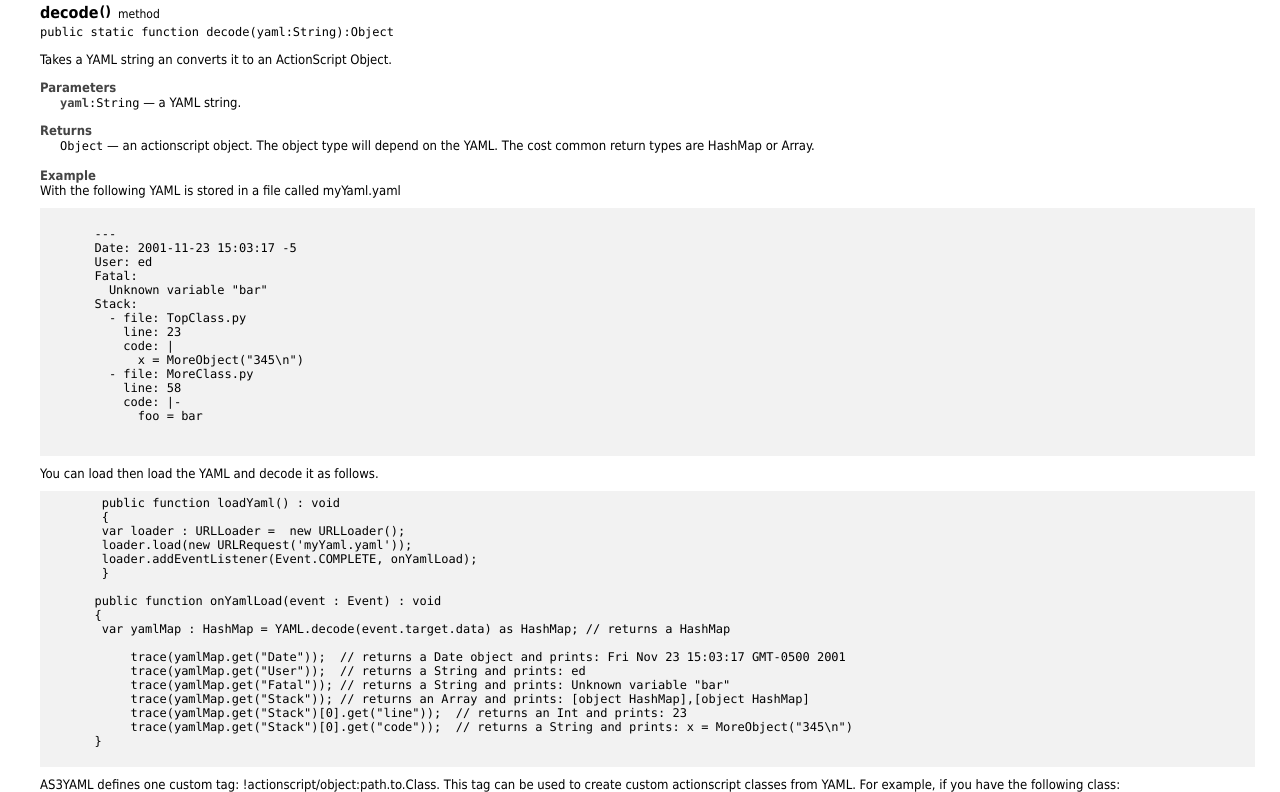
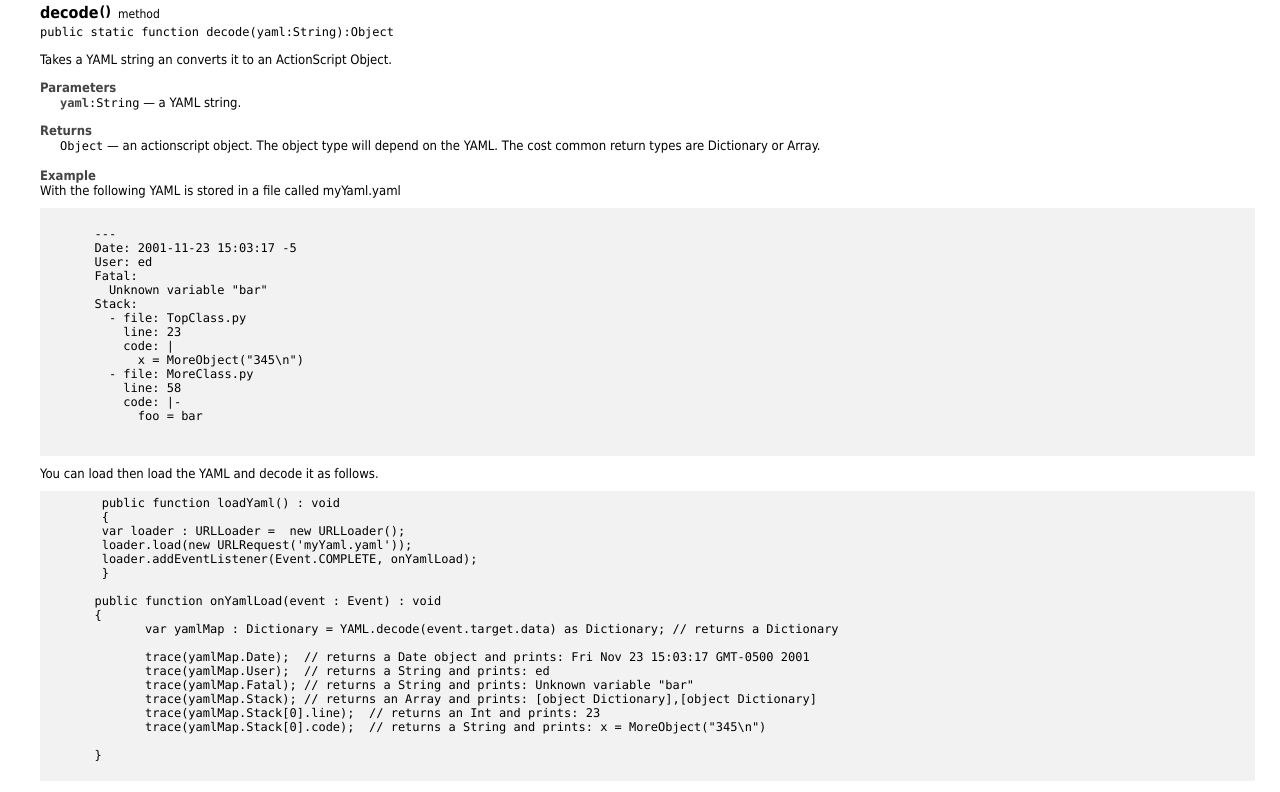
Before and after one commit to PBMCube/as3yaml, a plain HTML site: page docs/org/as3yaml/YAML.html in a window 1280 px wide. Shown: the part 736-1528 px from the top of the page. Drawn offline with Linux system fonts and the light colour scheme.

Commit message:
updating to asdoc to note that decode now returns Dictionary objects instead of HashMaps.

```diff
--- a/docs/org/as3yaml/YAML.html
+++ b/docs/org/as3yaml/YAML.html
@@ -81,7 +81,7 @@ if (!isEclipse() || window.name != ECLIPSE_FRAME_NAME) {titleBar_setSubTitle("Cl
 <tr class="">
 <td class="summaryTablePaddingCol">&nbsp;</td><td class="summaryTableInheritanceCol">&nbsp;</td><td class="summaryTableSignatureCol">
 <div class="summarySignature">
-<a class="signatureLink" href="#load()">load</a>(io:StringReader, fact:YAMLFactory, cfg:YAMLConfig):Object</div>
+<a class="signatureLink" href="#load()">load</a>(io:String, fact:YAMLFactory, cfg:YAMLConfig):Object</div>
 <div class="summaryTableDescription">[static]</div>
 </td><td class="summaryTableOwnerCol">YAML</td>
 </tr>
@@ -138,7 +138,7 @@ showHideInherited();
 <table border="0" cellspacing="0" cellpadding="0">
 <tr>
 <td width="20"></td><td><code>Object</code> &mdash; an actionscript object. The object type will depend on the YAML.
-                The cost common return types are HashMap or Array.
+                The cost common return types are Dictionary or Array.
 
      </td>
 </tr>
@@ -180,14 +180,15 @@ showHideInherited();
 
   public function onYamlLoad(event : Event) : void
   {
-   var yamlMap : HashMap = YAML.decode(event.target.data) as HashMap; // returns a HashMap
+	 var yamlMap : Dictionary = YAML.decode(event.target.data) as Dictionary; // returns a Dictionary
 
-       trace(yamlMap.get("Date"));  // returns a Date object and prints: Fri Nov 23 15:03:17 GMT-0500 2001
-       trace(yamlMap.get("User"));  // returns a String and prints: ed
-       trace(yamlMap.get("Fatal")); // returns a String and prints: Unknown variable "bar"
-       trace(yamlMap.get("Stack")); // returns an Array and prints: [object HashMap],[object HashMap]
-       trace(yamlMap.get("Stack")[0].get("line"));  // returns an Int and prints: 23
-       trace(yamlMap.get("Stack")[0].get("code"));  // returns a String and prints: x = MoreObject("345\n")
+	 trace(yamlMap.Date);  // returns a Date object and prints: Fri Nov 23 15:03:17 GMT-0500 2001
+	 trace(yamlMap.User);  // returns a String and prints: ed
+	 trace(yamlMap.Fatal); // returns a String and prints: Unknown variable "bar"
+	 trace(yamlMap.Stack); // returns an Array and prints: [object Dictionary],[object Dictionary]
+	 trace(yamlMap.Stack[0].line);  // returns an Int and prints: 23
+	 trace(yamlMap.Stack[0].code);  // returns a String and prints: x = MoreObject("345\n")
+
   }
    </pre></div>
 
```
